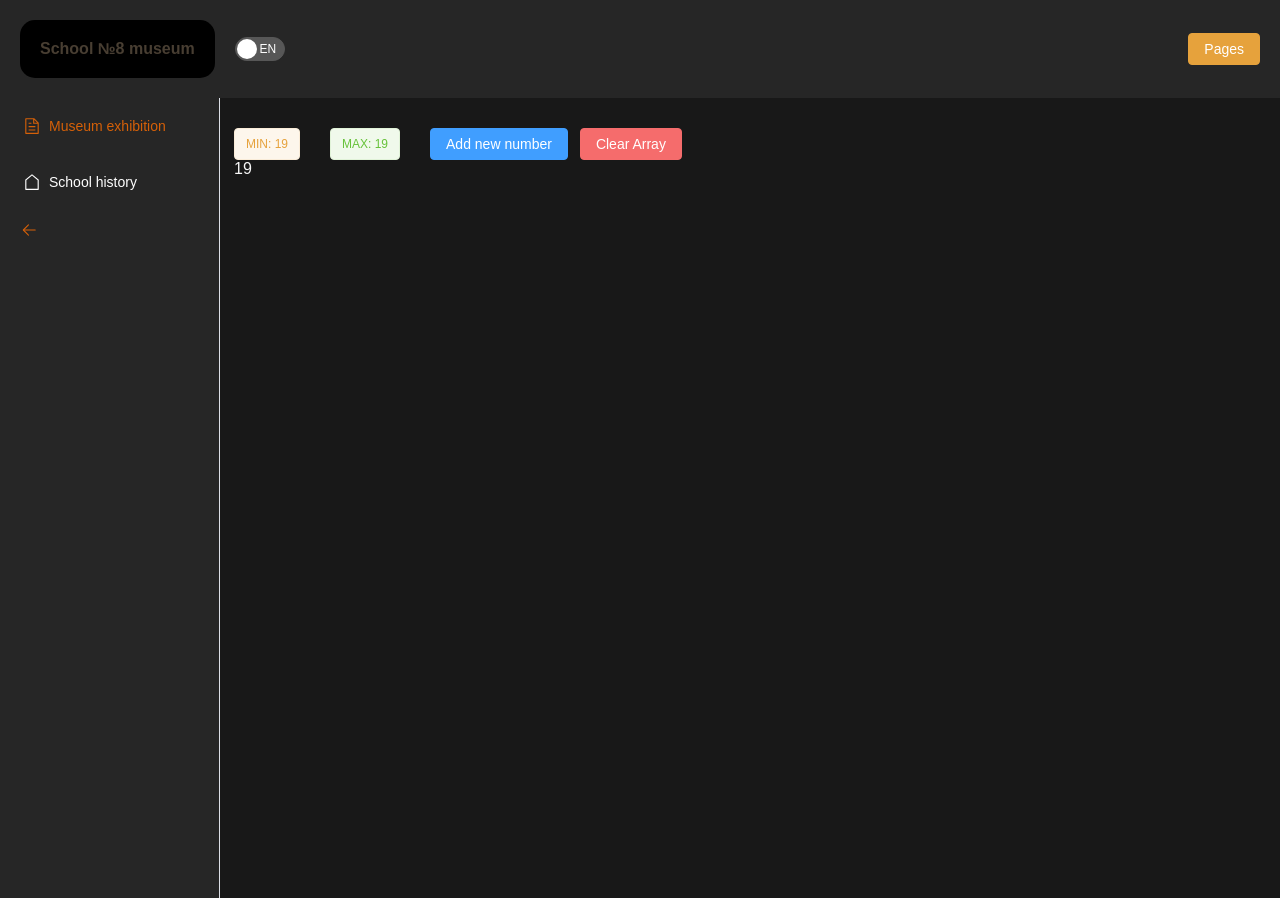
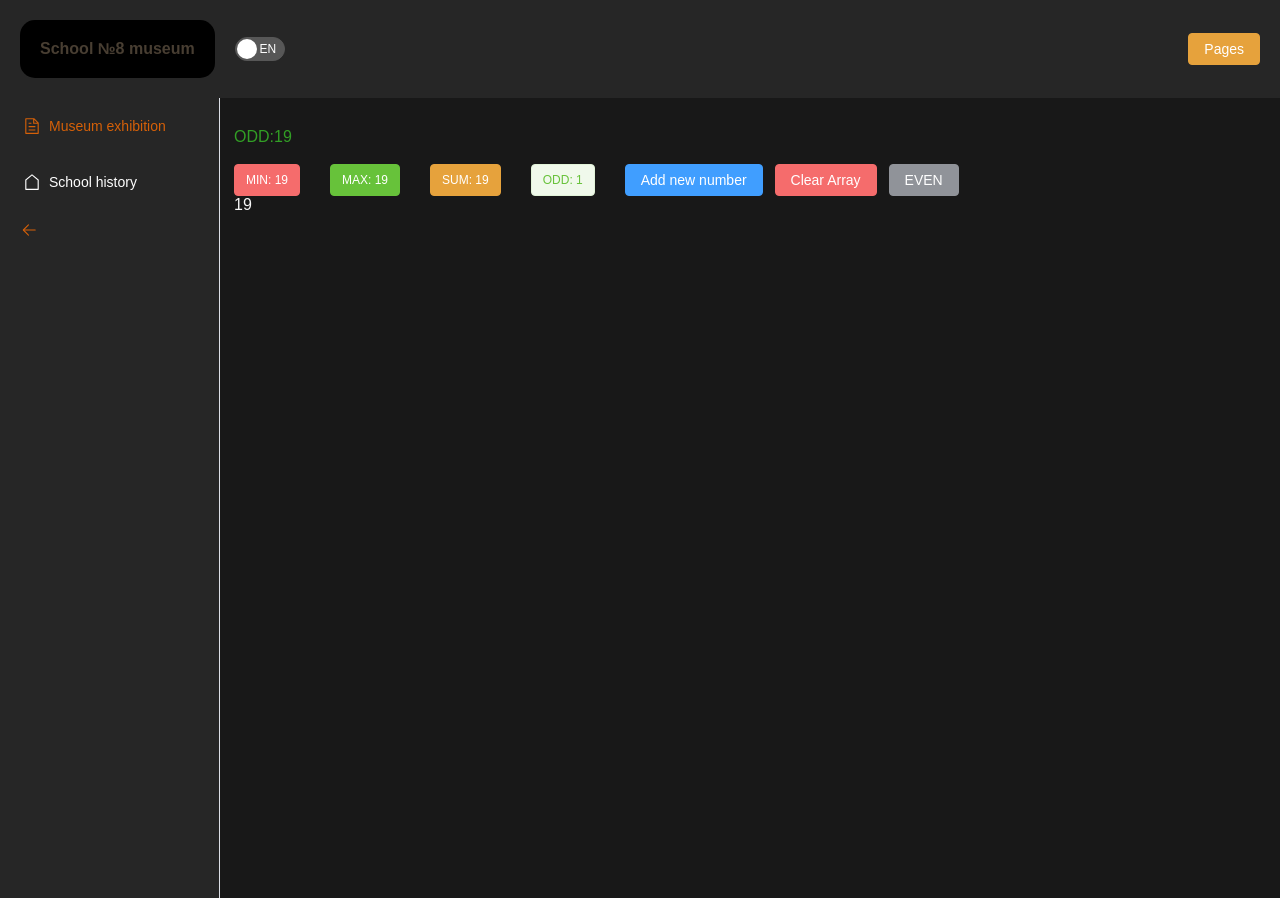
Before and after one commit to sunflower560/school-museum, a Vue app: page /school-history in a window 1280 px wide. Both pictures are taken after a click on the button "Add new number". Built offline with nearby package versions, Linux system fonts and the light colour scheme.

Commit message:
complete all tasks

```diff
--- a/src/pages/common/SchoolHistory.vue
+++ b/src/pages/common/SchoolHistory.vue
@@ -1,14 +1,23 @@
 <template>
   <div class="school-history-page">
-    <!--      {{$t('common.SchoolHistory')}}-->
-    <el-tag type="warning" size="large">MIN: {{ minArrValue }}</el-tag>
-    <el-tag type="success" size="large">MAX: {{ maxArrValue }}</el-tag>
+    <div class="school-history-page-odd">
+      <p>ODD:</p>
+      <div v-for="num in oddArrayValue" :key="num" v-if="oddArrayValue.length > 0">
+        <p>{{ num }}</p>
+      </div>
+      <p v-else>No odd numbers</p>
+    </div>
+    <br>
+    <el-tag effect="dark" type="danger" size="large">MIN: {{ minArrayValue }}</el-tag>
+    <el-tag effect="dark" type="success" size="large">MAX: {{ maxArrayValue }}</el-tag>
+    <el-tag effect="dark" type="warning" size="large">SUM: {{ sumArrayValue }}</el-tag>
+    <el-tag effect="light" type="success" size="large">ODD: {{ oddArrayValue.length }}</el-tag>
     <el-button @click="addNewNumber" type="primary">Add new number</el-button>
     <el-button @click="clearArray" type="danger">Clear Array</el-button>
-
-    <el-row v-for="num in arr" :key="num">
+    <el-button @click="array = evenArrayValue" type="info">EVEN</el-button>
+    <el-row v-for="number in array" :key="number">
       <el-col>
-        <p>{{ num }}</p>
+        <p>{{ number }}</p>
       </el-col>
     </el-row>
   </div>
@@ -17,14 +26,20 @@
 <script setup lang="ts">
 import {computed, Ref, ref, UnwrapRef} from 'vue'
 
-const arr: Ref<UnwrapRef<number[]> | any> = ref([])
+const array: Ref<UnwrapRef<number[]> | any | number> = ref([])
 
-const addNewNumber = () => arr.value.push(Math.floor(Math.random() * 100))
-const clearArray = () => arr.value = []
+const addNewNumber = () => array.value.push(Math.floor(Math.random() * 100))
+const clearArray = () => array.value = []
 
-const maxArrValue = computed(() => Math.max.apply(null, arr.value))
+const maxArrayValue = computed(() => Math.max(...array.value))
 
-const minArrValue = computed(() => Math.min.apply(null, arr.value))
+const minArrayValue = computed(() => Math.min(...array.value))
+
+const sumArrayValue = computed(() => array.value.reduce((acc: any, number: number) => acc + number, 0))
+
+const oddArrayValue = computed(() => array.value.filter((number: number) => number % 2 !== 0))
+
+const evenArrayValue = computed(() => array.value.filter((number: number) => number % 2 == 0))
 
 </script>
 
@@ -34,6 +49,18 @@ const minArrValue = computed(() => Math.min.apply(null, arr.value))
 .school-history-page {
   //text-align: center;
   padding: $size;
+
+  &-odd {
+    display: flex;
+    color: $color_green;
+    div {
+      display: inline-block;
+      p {
+        margin-right: $radius_tiny;
+      }
+    }
+  }
+
   .el-tag {
     margin-right: $radio_average;
   }
```
